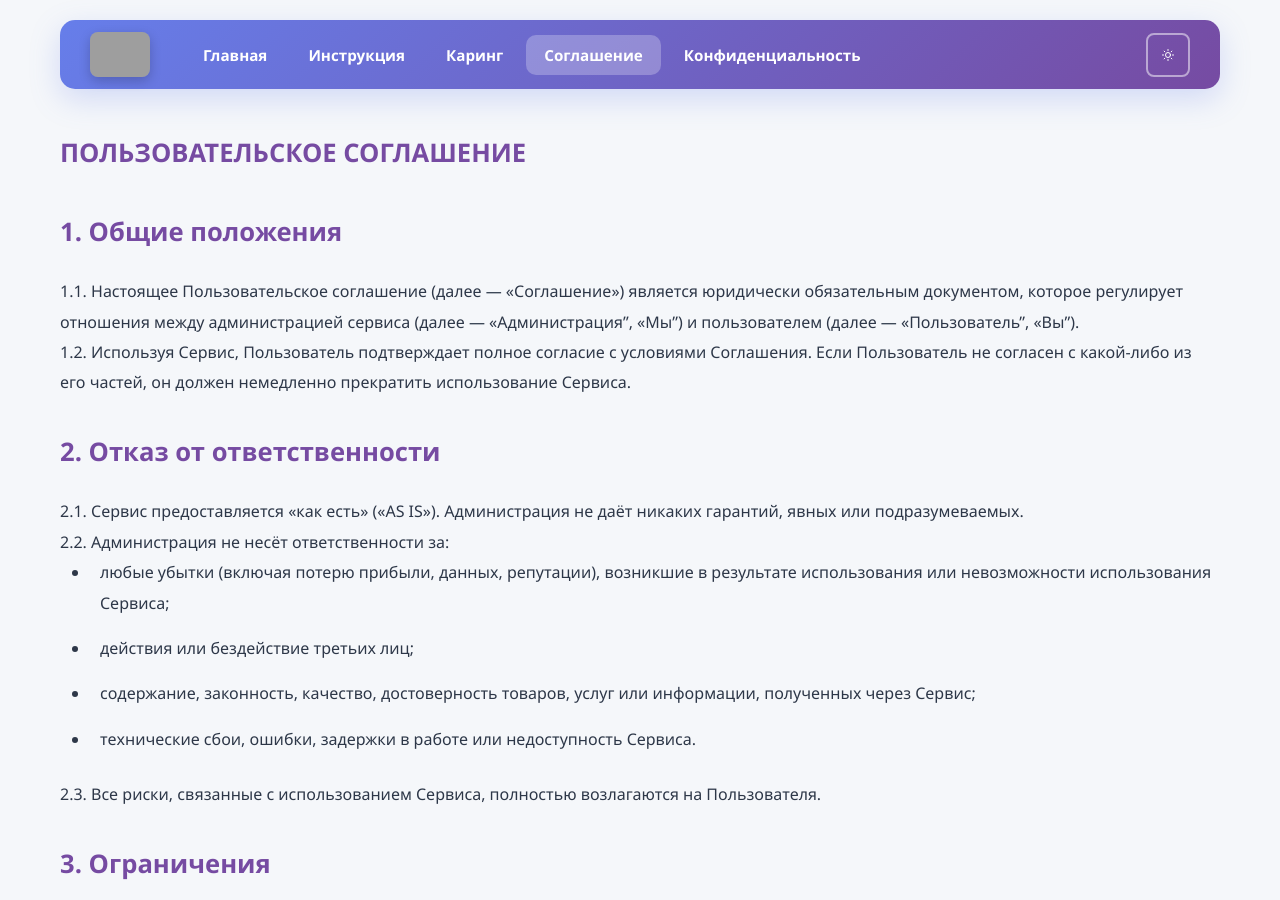
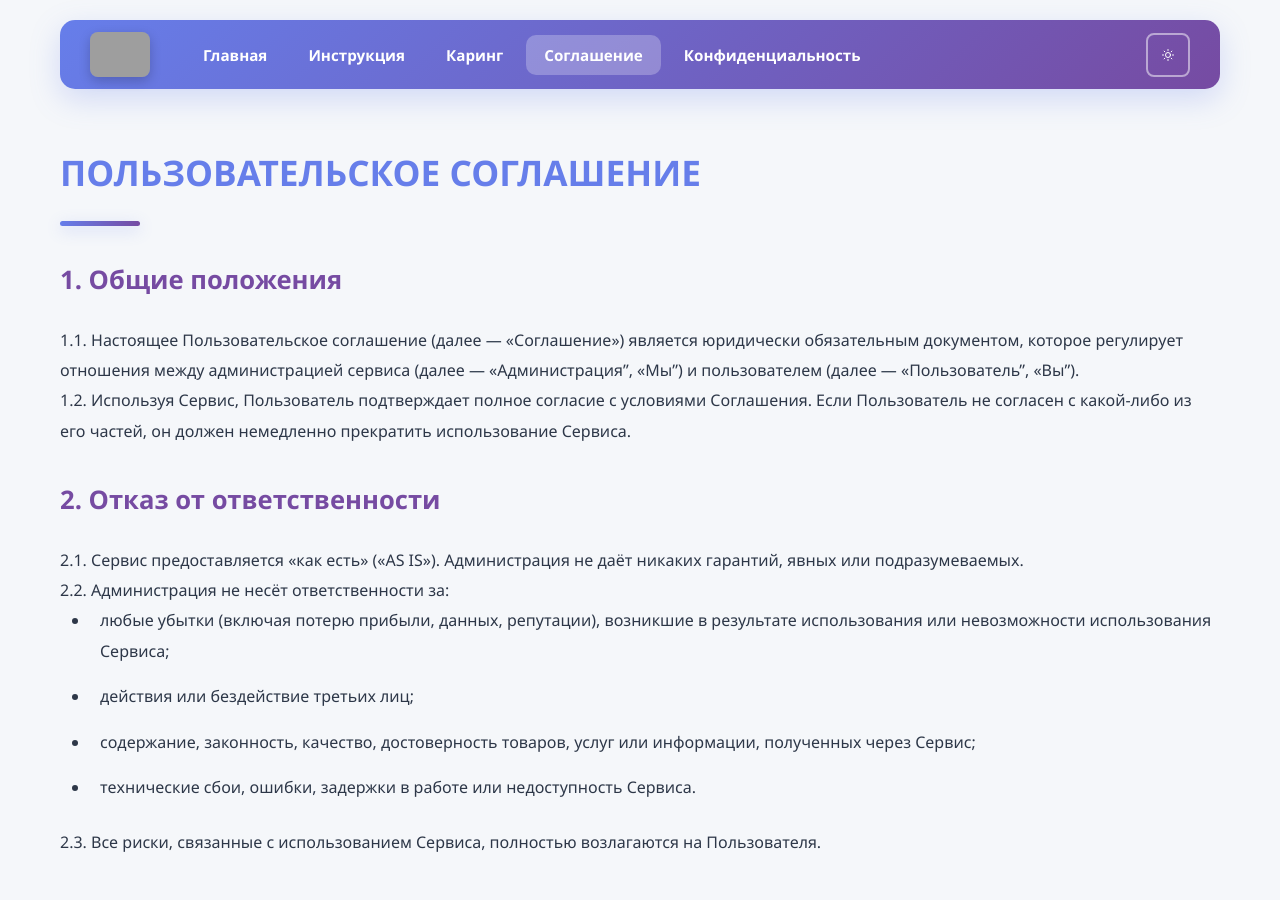
Before and after one commit to Michael-K-cloud/Tunless_Modern, a Jekyll site: the page built from terms.md, in a window 1280 px wide and 900 px high. Built offline with Jekyll 4.4.1, drawn with Linux system fonts in a browser that asks for light colours; grey boxes are pictures that could not be loaded.

```diff
--- a/terms.md
+++ b/terms.md
@@ -2,7 +2,7 @@
 layout: default
 title: Пользовательское соглашение
 ---
-### ПОЛЬЗОВАТЕЛЬСКОЕ СОГЛАШЕНИЕ
+## ПОЛЬЗОВАТЕЛЬСКОЕ СОГЛАШЕНИЕ
 
 ### 1. Общие положения
 1.1. Настоящее Пользовательское соглашение (далее — «Соглашение») является юридически обязательным документом, которое регулирует отношения между администрацией сервиса (далее — «Администрация", «Мы") и пользователем (далее — «Пользователь", «Вы").
```
